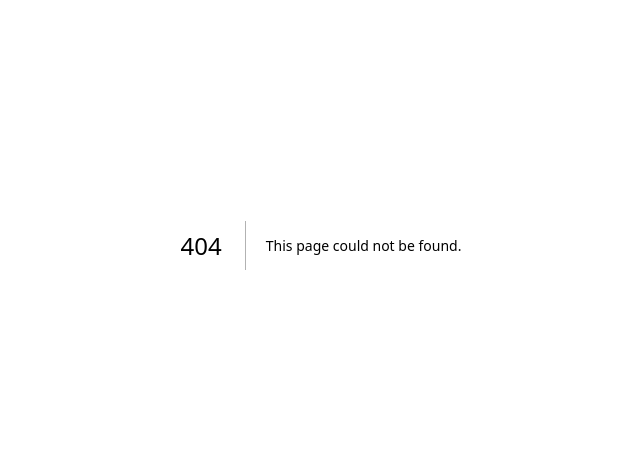
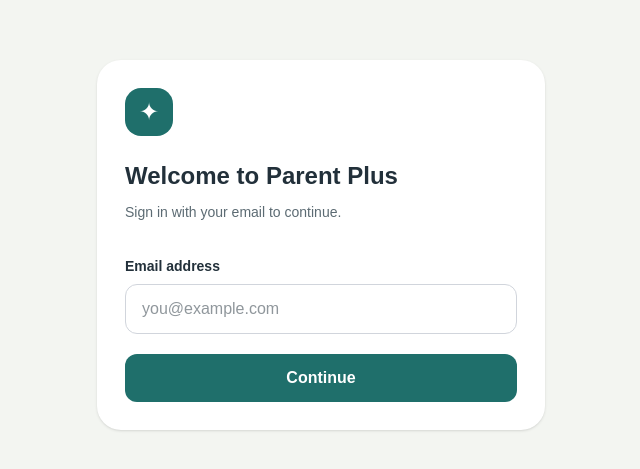
Before and after one commit to ankitmittal-madman/ParentPlus, a Next.js app in the folder apps/web/: page /login in a window 1280 px wide. Before the commit this address had no page. Shown: the part 155-624 px from the top of the page, without its empty margins (319-959 px from the left). Built offline with nearby package versions, Linux system fonts and the light colour scheme.

Commit message:
feat(auth): add tested email login UI

```diff
--- /dev/null
+++ b/apps/web/src/app/login/page.tsx
@@ -0,0 +1,96 @@
+"use client";
+
+import { useState, type FormEvent } from "react";
+
+export default function LoginPage() {
+  const [email, setEmail] = useState("");
+  const [error, setError] = useState("");
+  const [submitted, setSubmitted] = useState(false);
+
+  function handleSubmit(event: FormEvent<HTMLFormElement>) {
+    event.preventDefault();
+
+    const normalized = email.trim().toLowerCase();
+
+    if (
+      !/^[^\s@]+@[^\s@]+\.[^\s@]+$/.test(normalized)
+    ) {
+      setError("Enter a valid email address.");
+      setSubmitted(false);
+      return;
+    }
+
+    setError("");
+    setEmail(normalized);
+    setSubmitted(true);
+  }
+
+  return (
+    <main className="flex min-h-screen items-center justify-center bg-paper px-5 py-10">
+      <section className="w-full max-w-md rounded-3xl bg-white p-7 shadow-sm">
+        <div
+          aria-hidden="true"
+          className="mb-6 flex h-12 w-12 items-center justify-center rounded-2xl bg-brand text-2xl text-white"
+        >
+          ✦
+        </div>
+
+        <h1 className="text-2xl font-bold text-ink">
+          Welcome to Parent Plus
+        </h1>
+
+        <p className="mt-2 text-sm leading-6 text-muted">
+          Sign in with your email to continue.
+        </p>
+
+        <form onSubmit={handleSubmit} noValidate className="mt-8 space-y-5">
+          <div>
+            <label
+              htmlFor="email"
+              className="mb-2 block text-sm font-semibold text-ink"
+            >
+              Email address
+            </label>
+
+            <input
+              id="email"
+              name="email"
+              type="email"
+              autoComplete="email"
+              required
+              value={email}
+              onChange={(event) => {
+                setEmail(event.target.value);
+                setError("");
+                setSubmitted(false);
+              }}
+              aria-invalid={Boolean(error)}
+              aria-describedby={error ? "email-error" : undefined}
+              placeholder="you@example.com"
+              className="w-full rounded-xl border border-gray-300 px-4 py-3 text-base text-ink outline-none focus-visible:ring-2 focus-visible:ring-brand"
+            />
+
+            {error && (
+              <p id="email-error" role="alert" className="mt-2 text-sm text-red-700">
+                {error}
+              </p>
+            )}
+          </div>
+
+          <button
+            type="submit"
+            className="w-full rounded-xl bg-brand px-5 py-3 font-semibold text-white focus-visible:outline-2 focus-visible:outline-offset-2 focus-visible:outline-brand"
+          >
+            Continue
+          </button>
+        </form>
+
+        {submitted && (
+          <p role="status" className="mt-5 text-sm text-muted">
+            Email accepted. OTP delivery will be enabled in the next step.
+          </p>
+        )}
+      </section>
+    </main>
+  );
+}
```
Also changed, not shown: 1 other file (tests, documents, lock files or other folders).
